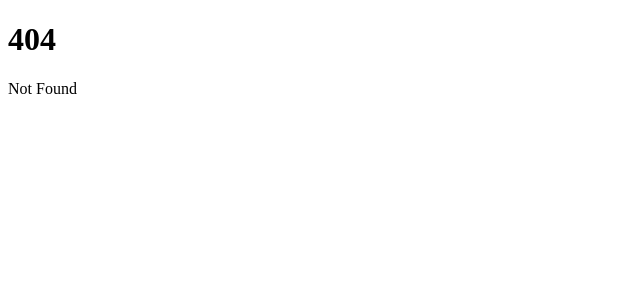
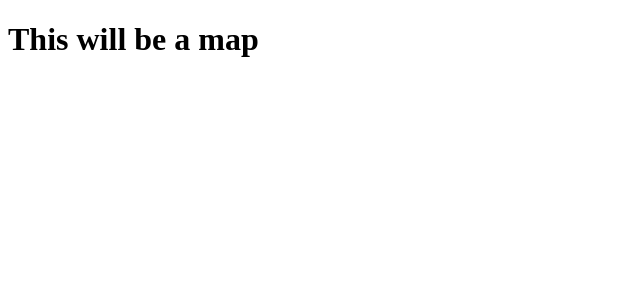
Before and after one commit to leekeh/homepage, a SvelteKit app: page /map in a window 1280 px wide. Before the commit this address had no page. Shown: the top 300 px of the page, without its empty margins (0-640 px from the left). Built offline with nearby package versions, Linux system fonts and the light colour scheme.

Commit message:
set up project structure

```diff
--- /dev/null
+++ b/src/routes/+layout.svelte
@@ -0,0 +1,8 @@
+<slot />
+
+<style>
+	/* CSS Variables */
+	:root {
+		--bg-primary: rgb(233, 228, 178);
+	}
+</style>
--- a/src/routes/+page.svelte
+++ b/src/routes/+page.svelte
@@ -1,2 +1,2 @@
-<h1>Welcome to SvelteKit</h1>
+<h1>Homepage</h1>
 <p>Visit <a href="https://kit.svelte.dev">kit.svelte.dev</a> to read the documentation</p>
--- /dev/null
+++ b/src/routes/about/+page.svelte
@@ -0,0 +1,2 @@
+quick about this website <br />
+sources of freebies
--- /dev/null
+++ b/src/routes/map/+page.svelte
@@ -0,0 +1 @@
+<h1>This will be a map</h1>
--- /dev/null
+++ b/src/routes/webdev/+page.svelte
@@ -0,0 +1 @@
+web development tutorial
```
Also changed, not shown: src/routes/favs/+page.svelte (added).
